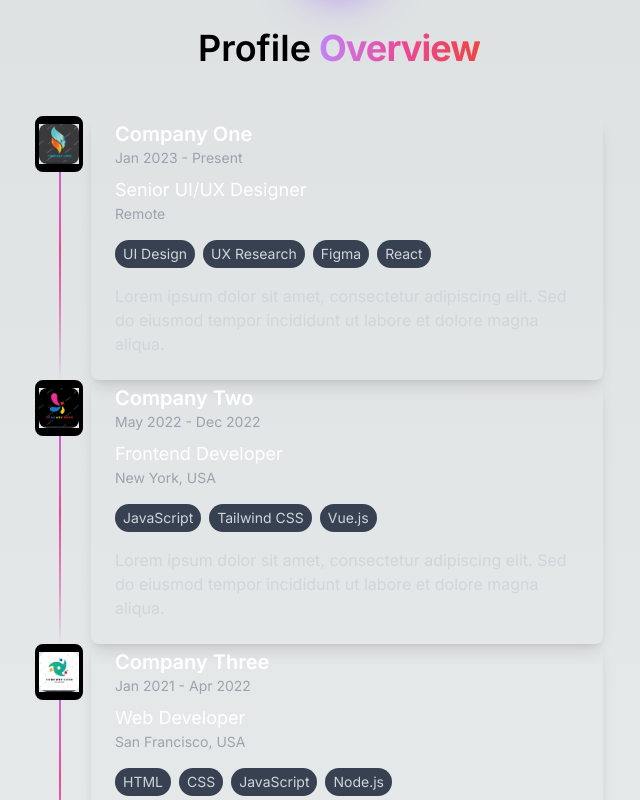
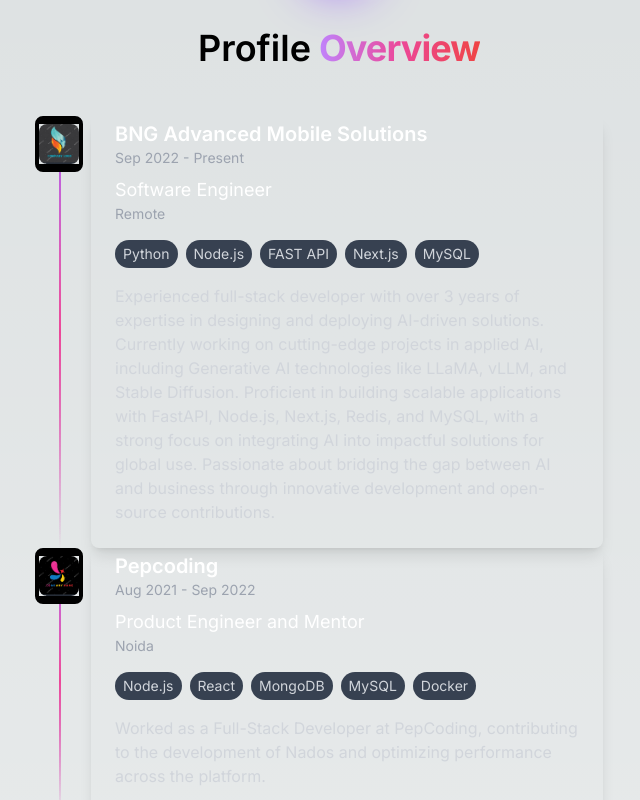
Before and after one commit to qxprakash/blogfolio, a Next.js app: page / in a window 1280 px wide. Shown: the part 840-1640 px from the top of the page, without its empty margins (301-941 px from the left). Built offline with nearby package versions, Linux system fonts and the light colour scheme.

Commit message:
workspace

```diff
--- a/src/components/Workspace.tsx
+++ b/src/components/Workspace.tsx
@@ -1,8 +1,8 @@
 import React from "react";
 import Avatar from "./Avatar";
-import companyOneLogo from "@/assets/company_one_logo.png"
-import companyTwoLogo from "@/assets/company_two_logo.png"
-import companyThreeLogo from "@/assets/company_three_logo.png"
+import companyOneLogo from "@/assets/company_one_logo.png";
+import companyTwoLogo from "@/assets/company_two_logo.png";
+import companyThreeLogo from "@/assets/company_three_logo.png";
 import ExperienceCard from "./ExprienceCard";
 import Image from "next/image";
 
@@ -18,31 +18,22 @@
       </div>
       <div className="w-full max-w-2xl mt-12">
         <ExperienceCard
-          company="Company One"
-          duration="Jan 2023 - Present"
-          position="Senior UI/UX Designer"
+          company="BNG Advanced Mobile Solutions"
+          duration="Sep 2022 - Present"
+          position="Software Engineer"
           location="Remote"
-          tags={["UI Design", "UX Research", "Figma", "React"]}
-          description="Lorem ipsum dolor sit amet, consectetur adipiscing elit. Sed do eiusmod tempor incididunt ut labore et dolore magna aliqua."
+          tags={["Python", "Node.js", "FAST API", "Next.js", "MySQL"]}
+          description="Experienced full-stack developer with over 3 years of expertise in designing and deploying AI-driven solutions. Currently working on cutting-edge projects in applied AI, including Generative AI technologies like LLaMA, vLLM, and Stable Diffusion. Proficient in building scalable applications with FastAPI, Node.js, Next.js, Redis, and MySQL, with a strong focus on integrating AI into impactful solutions for global use. Passionate about bridging the gap between AI and business through innovative development and open-source contributions."
           logo={companyOneLogo}
         />
         <ExperienceCard
-          company="Company Two"
-          duration="May 2022 - Dec 2022"
-          position="Frontend Developer"
-          location="New York, USA"
-          tags={["JavaScript", "Tailwind CSS", "Vue.js"]}
-          description="Lorem ipsum dolor sit amet, consectetur adipiscing elit. Sed do eiusmod tempor incididunt ut labore et dolore magna aliqua."
+          company="Pepcoding"
+          duration="Aug 2021 - Sep 2022"
+          position="Product Engineer and Mentor"
+          location="Noida"
+          tags={["Node.js", "React", "MongoDB", "MySQL", "Docker"]}
+          description="Worked as a Full-Stack Developer at PepCoding, contributing to the development of Nados and optimizing performance across the platform."
           logo={companyTwoLogo}
-        />
-        <ExperienceCard
-          company="Company Three"
-          duration="Jan 2021 - Apr 2022"
-          position="Web Developer"
-          location="San Francisco, USA"
-          tags={["HTML", "CSS", "JavaScript", "Node.js"]}
-          description="Lorem ipsum dolor sit amet, consectetur adipiscing elit. Sed do eiusmod tempor incididunt ut labore et dolore magna aliqua."
-          logo={companyThreeLogo}
         />
       </div>
     </section>
```
